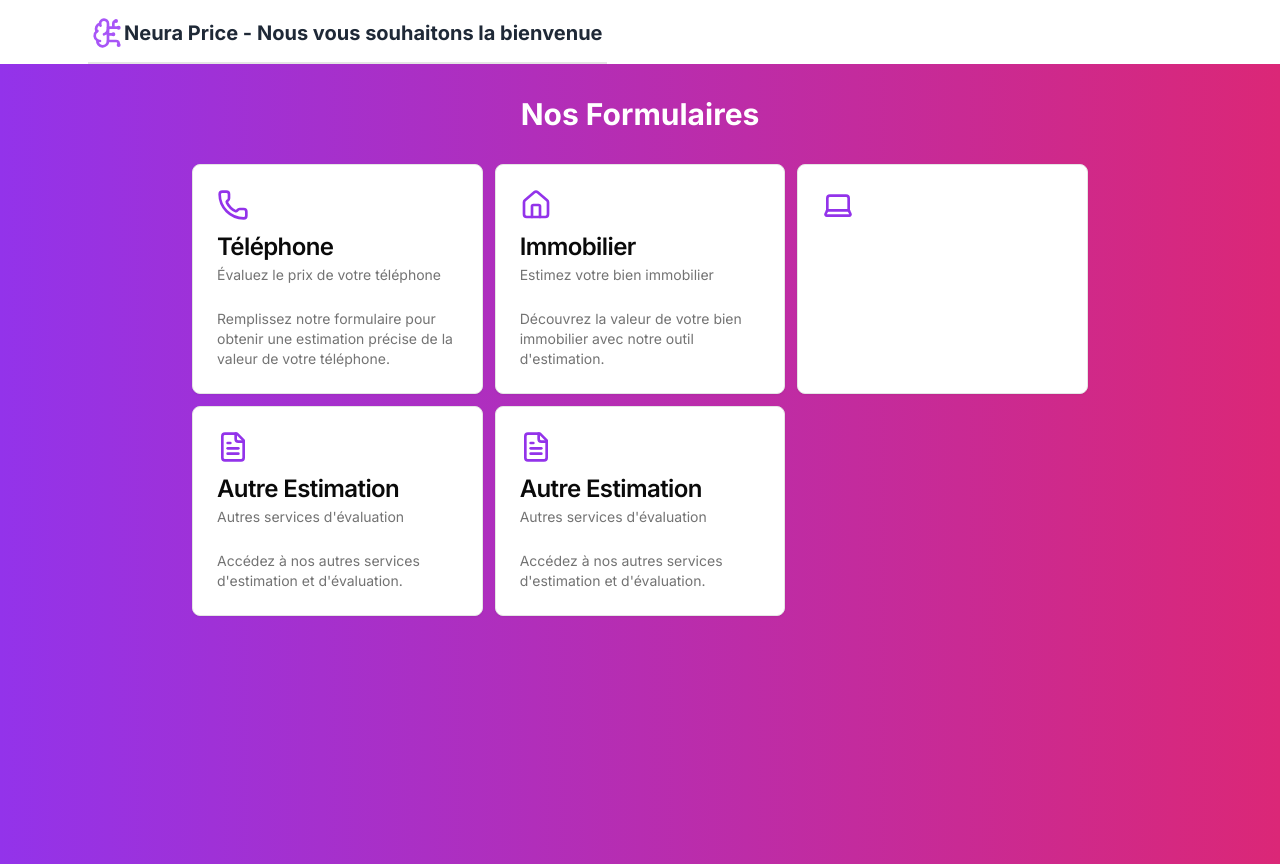
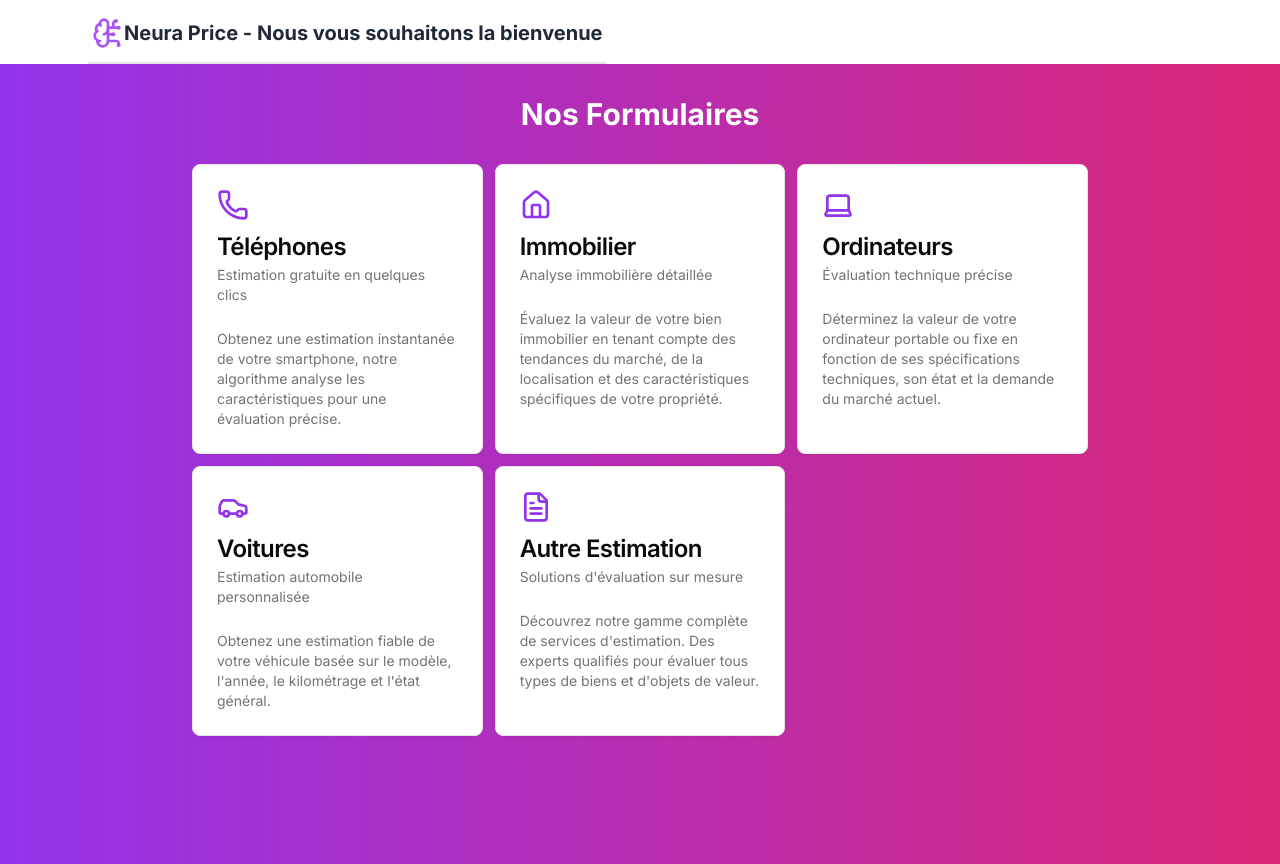
Before and after one commit to Florian-DAUVERGNE/NeuraPrice, a Next.js app in the folder Frontend/: page / in a window 1280 px wide. Built offline with nearby package versions, Linux system fonts and the light colour scheme.

Commit message:
feat: added car to front page

```diff
--- a/Frontend/app/page.tsx
+++ b/Frontend/app/page.tsx
@@ -1,5 +1,5 @@
 "use client"
-import { Phone, Home, FileText, Laptop } from "lucide-react"
+import { Phone, Home, FileText, Laptop, Car } from "lucide-react"
 import HomePageCard from "@/components/basic/HomePageCard";
 
 export default function FormCards() {
@@ -8,16 +8,45 @@ export default function FormCards() {
       <div className="mx-auto max-w-4xl">
         <h1 className="mb-8 text-center text-3xl font-bold text-white animate-fade-in">Nos Formulaires</h1>
         <div className="grid gap-3 md:grid-cols-2 lg:grid-cols-3">
-          <HomePageCard content="Remplissez notre formulaire pour obtenir une estimation précise de la valeur de votre téléphone." description="Évaluez le prix de votre téléphone" title="Téléphone" href="/phone" Icon={Phone}></HomePageCard>
+          <HomePageCard
+            content="Obtenez une estimation instantanée de votre smartphone, notre algorithme analyse les caractéristiques pour une évaluation précise."
+            description="Estimation gratuite en quelques clics"
+            title="Téléphones"
+            href="/phone"
+            Icon={Phone}
+          />
 
-          <HomePageCard content="Découvrez la valeur de votre bien immobilier avec notre outil d&apos;estimation." description="Estimez votre bien immobilier" title="Immobilier" href="/realestate" Icon={Home}></HomePageCard>
+          <HomePageCard
+            content="Évaluez la valeur de votre bien immobilier en tenant compte des tendances du marché, de la localisation et des caractéristiques spécifiques de votre propriété."
+            description="Analyse immobilière détaillée"
+            title="Immobilier"
+            href="/realestate"
+            Icon={Home}
+          />
 
-          <HomePageCard content="" description="" title="" href="/laptop" Icon={Laptop}></HomePageCard>
+          <HomePageCard
+            content="Déterminez la valeur de votre ordinateur portable ou fixe en fonction de ses spécifications techniques, son état et la demande du marché actuel."
+            description="Évaluation technique précise"
+            title="Ordinateurs"
+            href="/laptop"
+            Icon={Laptop}
+          />
 
-          <HomePageCard content="Accédez à nos autres services d&apos;estimation et d&apos;évaluation." description="Autres services d&apos;évaluation" title="Autre Estimation" href="/" Icon={FileText}></HomePageCard>
+          <HomePageCard
+            content="Obtenez une estimation fiable de votre véhicule basée sur le modèle, l'année, le kilométrage et l'état général."
+            description="Estimation automobile personnalisée"
+            title="Voitures"
+            href="/car"
+            Icon={Car}
+          />
 
-          <HomePageCard content="Accédez à nos autres services d&apos;estimation et d&apos;évaluation." description="Autres services d&apos;évaluation" title="Autre Estimation" href="/" Icon={FileText}></HomePageCard>
-
+          <HomePageCard
+            content="Découvrez notre gamme complète de services d'estimation. Des experts qualifiés pour évaluer tous types de biens et d'objets de valeur."
+            description="Solutions d'évaluation sur mesure"
+            title="Autre Estimation"
+            href="/"
+            Icon={FileText}
+          />
 
         </div>
       </div>
```
